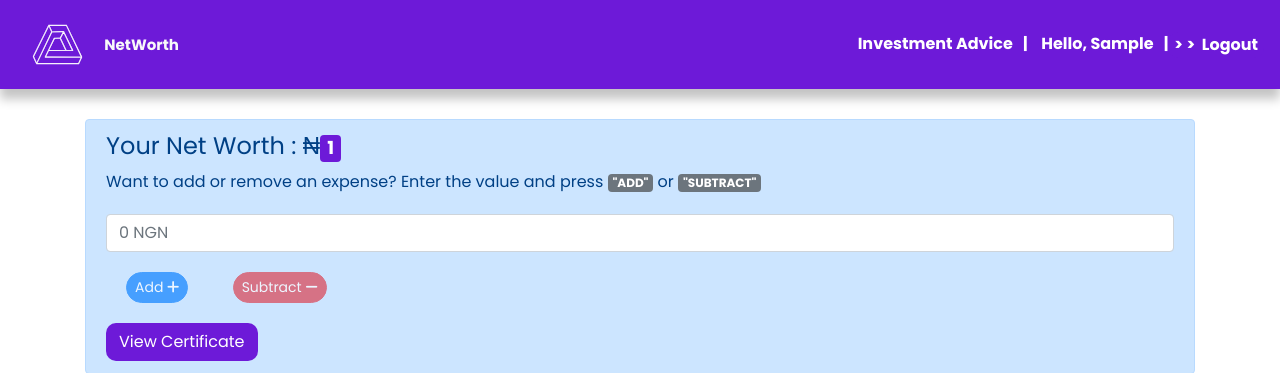
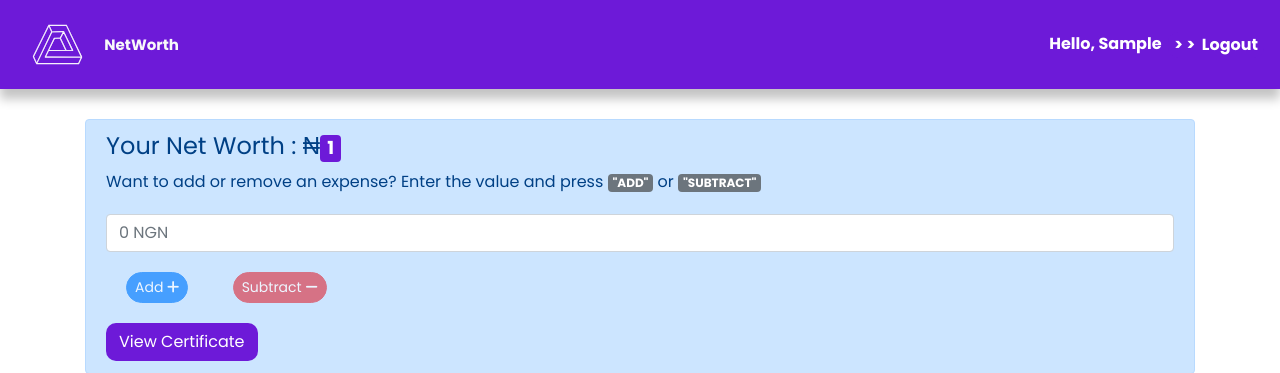
Before and after one commit to hngi/deimos-net-worth-web-app, a PHP site: page /dashboard.php in a window 1280 px wide. Shown: the top 373 px of the page. Run offline with PHP 8.4, Linux system fonts and the light colour scheme; the visitor is signed in with stand-in values (Sample User, id 1); some libraries are stand-ins or nearby versions.

Commit message:
removed investment page link

```diff
--- a/dashboard.php
+++ b/dashboard.php
@@ -44,10 +44,7 @@ if(isset($_SESSION['success'])){
 
                 <?php else: ?>
                 <li class="nav-item">
-                   <a class="dashboard-header-span" style="font-weight:bold;" href="investment.php">Investment Advice &nbsp; | &nbsp;</a>
-                </li>
-                <li class="nav-item">
-                   <span class="dashboard-header-span" style="font-weight:bold;"> &nbsp; Hello, <?php echo ucfirst($username);?> &nbsp; | </span>
+                   <span class="dashboard-header-span" style="font-weight:bold;"> &nbsp; Hello, <?php echo ucfirst($username);?> &nbsp; </span>
                 </li>
                 <li class="nav-item">
                    <form action="server.php">
```
